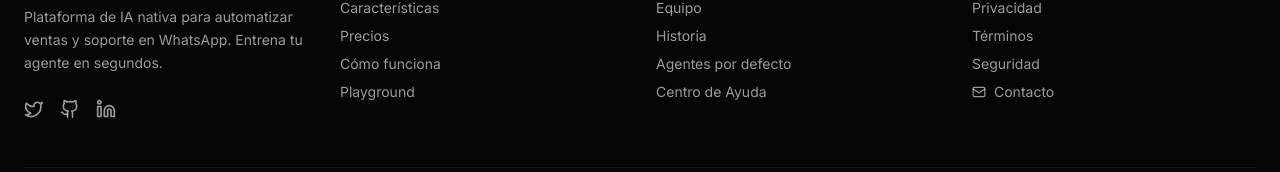
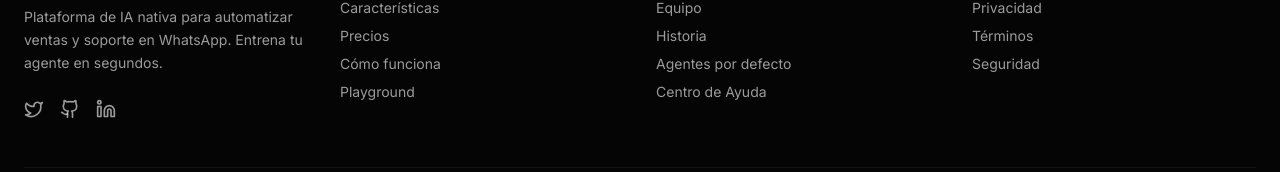
Before and after one commit to Mifonsecaa/Agenty-, a Next.js app: page / in a window 1280 px wide. Shown: the part 2009-2181 px from the top of the page. Built offline with nearby package versions, Linux system fonts and the light colour scheme; no server answers.

Commit message:
Eliminando cosas redundantes

```diff
--- a/components/Footer.tsx
+++ b/components/Footer.tsx
@@ -2,7 +2,7 @@
 
 import Link from 'next/link';
 import { usePathname } from 'next/navigation';
-import { Bot, Twitter, Github, Linkedin, Mail } from 'lucide-react';
+import { Bot, Twitter, Github, Linkedin } from 'lucide-react';
 
 export default function Footer() {
     const pathname = usePathname();
@@ -61,7 +61,6 @@ export default function Footer() {
                             <li><Link href="/privacy" className="hover:text-blue-400 transition-colors">Privacidad</Link></li>
                             <li><Link href="/terms" className="hover:text-blue-400 transition-colors">Términos</Link></li>
                             <li><Link href="/privacy" className="hover:text-blue-400 transition-colors">Seguridad</Link></li>
-                            <li><a href="mailto:contact@brainia" className="hover:text-blue-400 transition-colors flex items-center gap-2"><Mail size={14} /> Contacto</a></li>
                         </ul>
                     </div>
                 </div>
```
